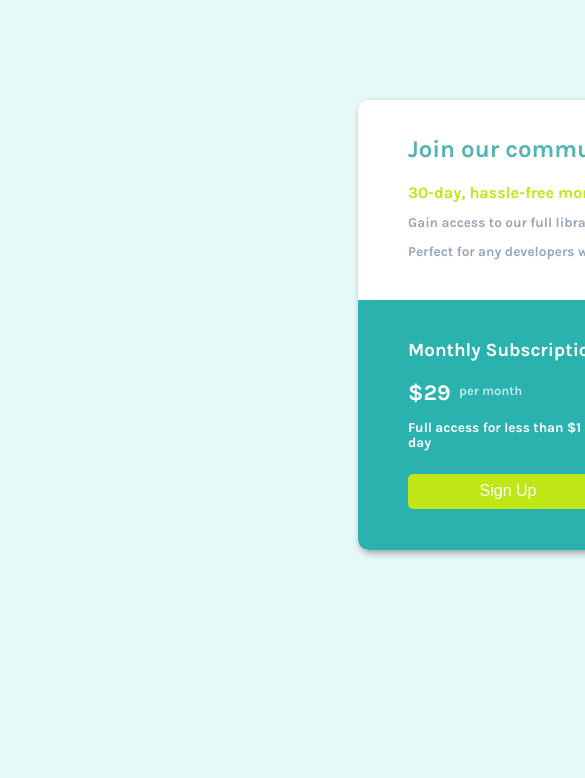
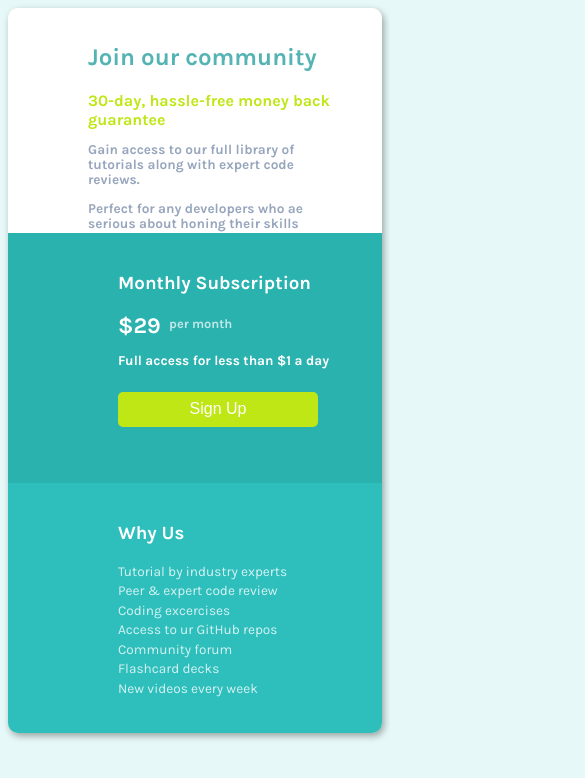
Before and after one commit to tj330/pricing-card-frontend-mentor-challenge, a plain HTML site: page index.html in a window 390 px wide. Shown: the top 778 px of the page, 585 px wide, since content can reach past the window. Drawn offline with Linux system fonts and the light colour scheme.

Commit message:
Update styles.css

```diff
--- a/styles.css
+++ b/styles.css
@@ -44,7 +44,7 @@ p {
 .lower {
     display: flex;
     height: 250px;
-    width:600px;
+    width: 100%;
     color: white;
 }
 
@@ -62,9 +62,7 @@ h3{
 
     background-color: #2ab2af;
     height: 250px;
-    width: 300px;
-    border-bottom-left-radius: 10px;
-
+    width: 50%;
 }
 
 .dolar {
@@ -101,9 +99,7 @@ button:hover {
 .right {
     background-color: #2EBFBD;
     height: 250px;
-    width: 300px;
-    border-bottom-right-radius: 10px;
-
+    width: 50%;
 }
 
 .right-text {
@@ -122,3 +118,30 @@ button:hover {
     padding-bottom: 1.5px;
     opacity: 0.8;
 }
+
+@media (max-width: 650px) {
+    .card-layout{
+        margin-top: 0;
+        margin-left: 0px;
+        width:100%;
+        height:auto;
+    }
+
+    .upper{
+        padding-left: 30px;
+        padding-bottom: 25px;
+    }
+
+    .lower {
+        height: auto;
+        flex-direction: column;
+    }
+    .left,.right {
+        width:100%;
+        align-items: center;
+    }
+    .left-text, .right-text {
+        padding-left: 60px;
+    }
+
+}
```
